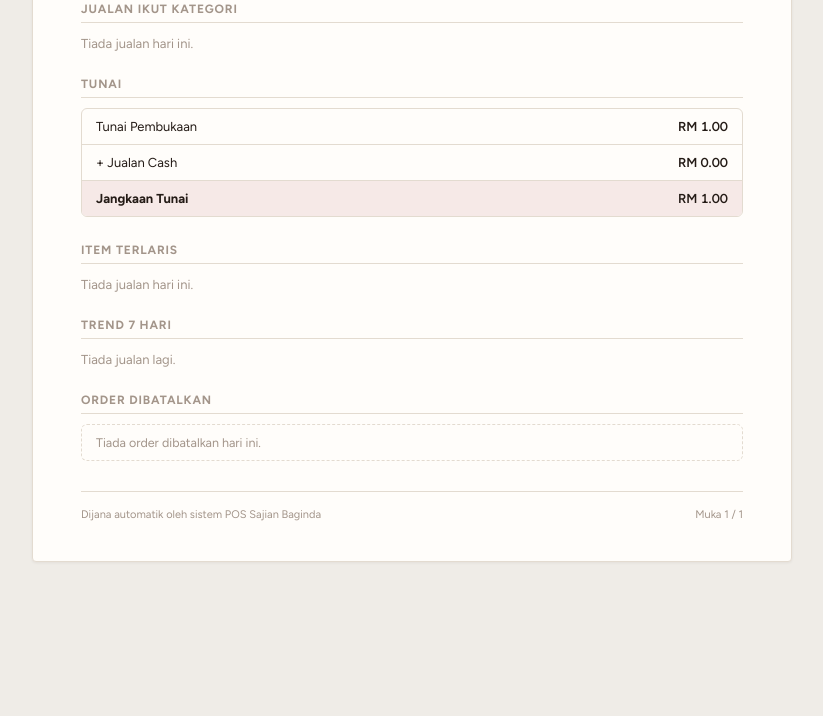
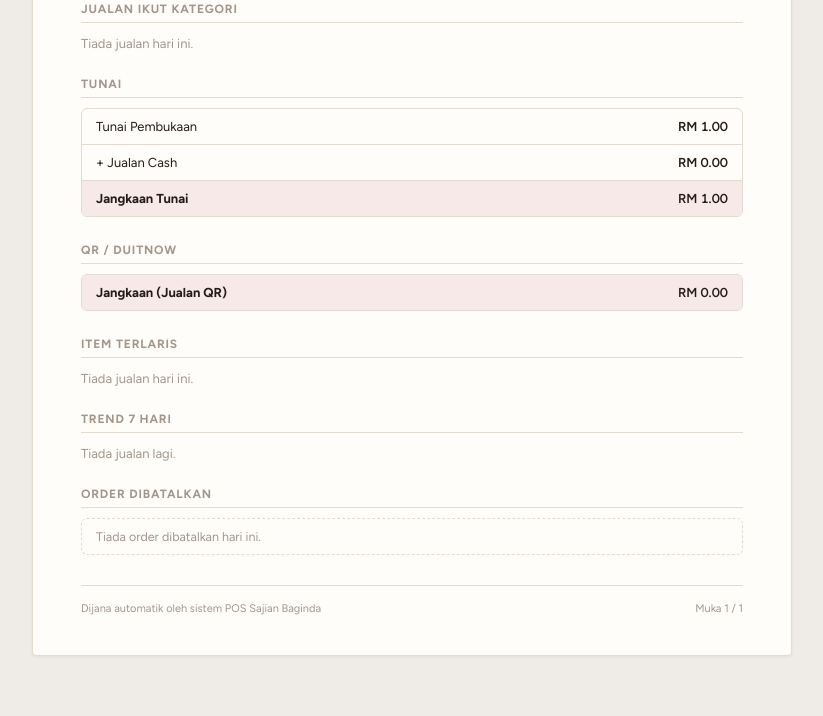
Before and after one commit to afiqazlan17/terra_lestari, a Laravel app: page /daily-session/1/report in a window 1280 px wide. Shown: the part 751-1467 px from the top of the page, without its empty margins (228-1051 px from the left). Before the commit the page ends 1313 px from the top, so only its background shows below. Run offline with Laravel 12, Linux system fonts and the light colour scheme; a user stored in the database is signed in; data comes from the database, SQL or seed files in the repository; tables that the repository leaves empty hold one stand-in row (values such as "Sample post"); parts of the project's set-up code (start-up, migrations or seed data) failed here and were passed over; some libraries are stand-ins or nearby versions.

Commit message:
Add QR/DuitNow cash-tally reconciliation to Tutup Hari
Cash reconciliation alone missed a real failure mode: an order marked
paid by QR in the POS whose money never actually landed in the bank
account. Tutup Hari now also collects "QR/DuitNow Diterima (RM)"
alongside the existing cash count, and the daily report gets a
matching QR/DuitNow section (expected system-recorded QR sales vs.
what staff counted, with the same good/bad variance styling as the
cash tally).

Also fixes the cash-row label/value spacing in the report, which had
no minimum gap and could sit flush against each other on narrow
renders.

Co-Authored-By: Claude Sonnet 5 <noreply@anthropic.com>
Claude-Session: https://claude.ai/code/session_01LY1vDxK6nEgzjfdcs1ZHWR

```diff
--- a/app/Http/Controllers/DailySessionController.php
+++ b/app/Http/Controllers/DailySessionController.php
@@ -51,6 +51,7 @@ class DailySessionController extends Controller
 
         $validated = $request->validate([
             'closing_cash' => ['required', 'numeric', 'min:0'],
+            'closing_qr' => ['required', 'numeric', 'min:0'],
             'notes' => ['nullable', 'string', 'max:1000'],
         ]);
 
@@ -58,6 +59,7 @@ class DailySessionController extends Controller
             'closed_by' => $request->user()->id,
             'closed_at' => now(),
             'closing_cash' => $validated['closing_cash'],
+            'closing_qr' => $validated['closing_qr'],
             'notes' => $validated['notes'] ?? null,
             'status' => 'closed',
         ]);
@@ -76,12 +78,14 @@ class DailySessionController extends Controller
         $date = $dailySession->opened_at->copy()->startOfDay();
         $summary = $summaryService->summaryFor($dailySession->project, $date, $date);
         $cashTally = $summaryService->cashTallyFor($dailySession->project, $date, $summary['cashSales']);
+        $qrTally = $summaryService->qrTallyFor($dailySession->project, $date, $summary['qrSales']);
 
         return view('daily-sessions.report', [
             'session' => $dailySession,
             'date' => $date,
             'summary' => $summary,
             'cashTally' => $cashTally,
+            'qrTally' => $qrTally,
             'weekTrend' => $this->weekTrendEnding($dailySession->project, $date),
             'categoryBreakdown' => $this->categoryBreakdownFor($dailySession->project, $date),
         ]);
--- a/app/Models/DailySession.php
+++ b/app/Models/DailySession.php
@@ -10,7 +10,7 @@ class DailySession extends Model
 {
     protected $fillable = [
         'project_id', 'opened_by', 'opened_at', 'opening_cash',
-        'closed_by', 'closed_at', 'closing_cash', 'status', 'notes',
+        'closed_by', 'closed_at', 'closing_cash', 'closing_qr', 'status', 'notes',
         'report_sent_at',
     ];
 
@@ -19,6 +19,7 @@ class DailySession extends Model
         'closed_at' => 'datetime',
         'opening_cash' => 'decimal:2',
         'closing_cash' => 'decimal:2',
+        'closing_qr' => 'decimal:2',
         'report_sent_at' => 'datetime',
     ];
 
--- a/app/Services/SalesSummaryService.php
+++ b/app/Services/SalesSummaryService.php
@@ -115,4 +115,29 @@ class SalesSummaryService
             'beza' => $allClosed ? (float) $closedSessions->sum('closing_cash') - $jangkaan : null,
         ];
     }
+
+    /**
+     * QR/DuitNow tally for a single calendar date: QR sales recorded by the
+     * system that date, compared against what the session(s) reported as
+     * actually received once closed. Unlike cash, there's no opening float.
+     */
+    public function qrTallyFor(Project $project, Carbon $date, float $qrSales): ?array
+    {
+        $sessions = \App\Models\DailySession::where('project_id', $project->id)
+            ->whereDate('opened_at', $date->toDateString())
+            ->get();
+
+        if ($sessions->isEmpty()) {
+            return null;
+        }
+
+        $closedSessions = $sessions->where('status', 'closed');
+        $allClosed = $closedSessions->count() === $sessions->count();
+
+        return [
+            'jangkaan' => $qrSales,
+            'sebenar' => $allClosed ? (float) $closedSessions->sum('closing_qr') : null,
+            'beza' => $allClosed ? (float) $closedSessions->sum('closing_qr') - $qrSales : null,
+        ];
+    }
 }
--- a/resources/views/daily-sessions/report.blade.php
+++ b/resources/views/daily-sessions/report.blade.php
@@ -102,8 +102,9 @@
         table.report tfoot td { padding-top: 10px; font-weight: 700; border-top: 2px solid var(--ink); }
         .split-cols { display: grid; grid-template-columns: 1fr 1fr; gap: 20px; }
         .cash-box { border: 1px solid var(--rule); border-radius: 6px; overflow: hidden; }
-        .cash-row { display: flex; justify-content: space-between; padding: 10px 14px; font-size: 13px; border-bottom: 1px solid var(--rule); }
-        .cash-row .amt { font-variant-numeric: tabular-nums; font-weight: 600; }
+        .cash-row { display: flex; justify-content: space-between; gap: 14px; padding: 10px 14px; font-size: 13px; border-bottom: 1px solid var(--rule); }
+        .cash-row span:first-child { min-width: 0; }
+        .cash-row .amt { font-variant-numeric: tabular-nums; font-weight: 600; white-space: nowrap; flex: none; }
         .cash-row.total { background: var(--accent-soft); font-weight: 700; }
         .cash-row.variance.good { background: var(--good-soft); color: var(--good); }
         .cash-row.variance.bad { background: var(--bad-soft); color: var(--bad); }
@@ -362,6 +363,23 @@
         </section>
 
         <section>
+            <h2>QR / DuitNow</h2>
+            @if ($qrTally)
+                <div class="cash-box">
+                    <div class="cash-row total"><span>Jangkaan (Jualan QR)</span><span class="amt">RM {{ number_format($qrTally['jangkaan'], 2) }}</span></div>
+                    @if ($qrTally['sebenar'] !== null)
+                        <div class="cash-row"><span>QR/DuitNow Sebenar</span><span class="amt">RM {{ number_format($qrTally['sebenar'], 2) }}</span></div>
+                        <div class="cash-row variance {{ $qrTally['beza'] == 0 ? 'good' : 'bad' }}">
+                            <span>Beza</span><span class="amt">RM {{ number_format($qrTally['beza'], 2) }}</span>
+                        </div>
+                    @endif
+                </div>
+            @else
+                <p class="empty">Tiada sesi dibuka pada tarikh ini.</p>
+            @endif
+        </section>
+
+        <section>
             <h2>Item Terlaris</h2>
             @if ($summary['topItems']->isEmpty())
                 <p class="empty">Tiada jualan hari ini.</p>
```
Also changed, not shown: resources/views/dashboard.blade.php (+6 -1 lines), database/migrations/2026_09_07_093457_add_closing_qr_to_daily_sessions_table.php (added).
